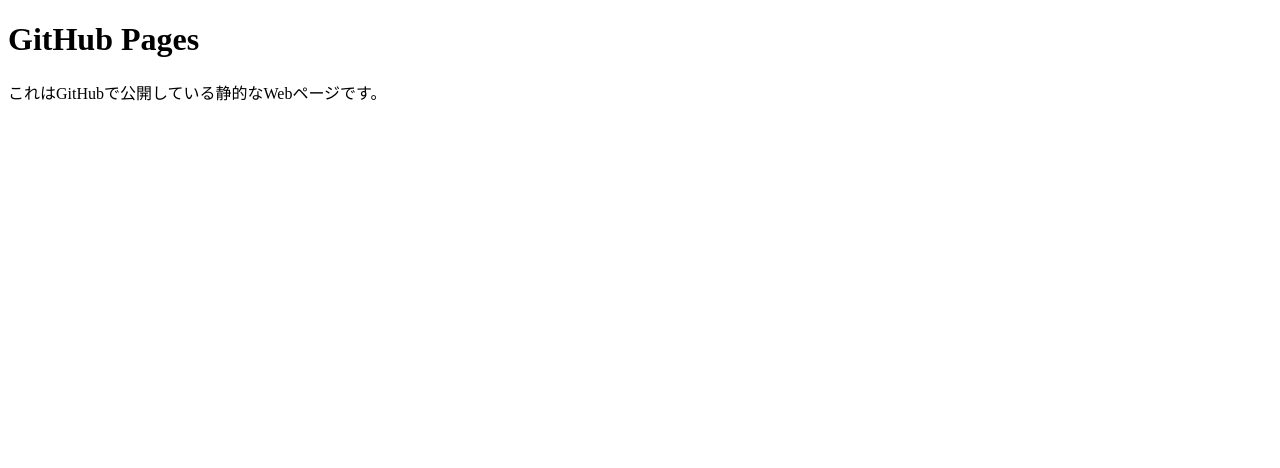
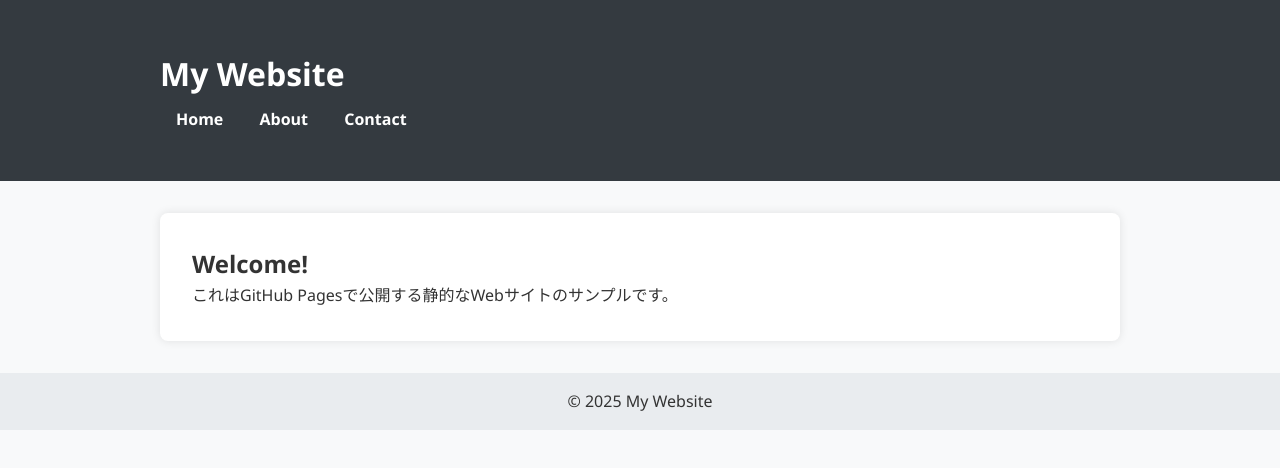
Before and after one commit to tapi-okamoto/tapi-okamoto.github.io, a plain HTML site: page index.html in a window 1280 px wide. Drawn offline with Linux system fonts and the light colour scheme.

Commit message:
Add files via upload

```diff
--- a/index.html
+++ b/index.html
@@ -2,10 +2,31 @@
 <html lang="ja">
 <head>
   <meta charset="UTF-8">
-  <title>test</title>
+  <meta name="viewport" content="width=device-width, initial-scale=1">
+  <title>My Portfolio</title>
+  <link rel="stylesheet" href="style.css">
 </head>
 <body>
-  <h1>GitHub Pages</h1>
-  <p>これはGitHubで公開している静的なWebページです。</p>
+  <header>
+    <div class="container">
+      <h1>My Website</h1>
+      <nav>
+        <a href="index.html">Home</a>
+        <a href="about.html">About</a>
+        <a href="contact.html">Contact</a>
+      </nav>
+    </div>
+  </header>
+
+  <main class="container">
+    <section>
+      <h2>Welcome!</h2>
+      <p>これはGitHub Pagesで公開する静的なWebサイトのサンプルです。</p>
+    </section>
+  </main>
+
+  <footer>
+    <p>&copy; 2025 My Website</p>
+  </footer>
 </body>
 </html>
--- a/style.css
+++ b/style.css
@@ -1,17 +1,68 @@
+/* リセット */
+* {
+  margin: 0;
+  padding: 0;
+  box-sizing: border-box;
+}
+
+/* 共通レイアウト */
 body {
-  font-family: sans-serif;
+  font-family: "Segoe UI", sans-serif;
   line-height: 1.6;
-  margin: 2rem;
-  background-color: #f9f9f9;
   color: #333;
+  background-color: #f8f9fa;
+}
+
+header {
+  background-color: #343a40;
+  color: white;
+  padding: 1rem 0;
+}
+
+header h1 {
+  margin-bottom: 0.5rem;
 }
 
 nav a {
-  margin-right: 1rem;
+  color: white;
+  margin: 0 1rem;
   text-decoration: none;
-  color: #0066cc;
+  font-weight: bold;
 }
 
 nav a:hover {
   text-decoration: underline;
 }
+
+.container {
+  width: 90%;
+  max-width: 960px;
+  margin: 2rem auto;
+}
+
+section {
+  background: white;
+  padding: 2rem;
+  border-radius: 8px;
+  box-shadow: 0 0 10px rgba(0, 0, 0, 0.1);
+}
+
+footer {
+  text-align: center;
+  padding: 1rem;
+  background-color: #e9ecef;
+  margin-top: 2rem;
+}
+
+/* モバイル対応 */
+@media (max-width: 600px) {
+  nav {
+    display: flex;
+    flex-direction: column;
+    align-items: center;
+  }
+
+  nav a {
+    margin: 0.5rem 0;
+  }
+}
```
